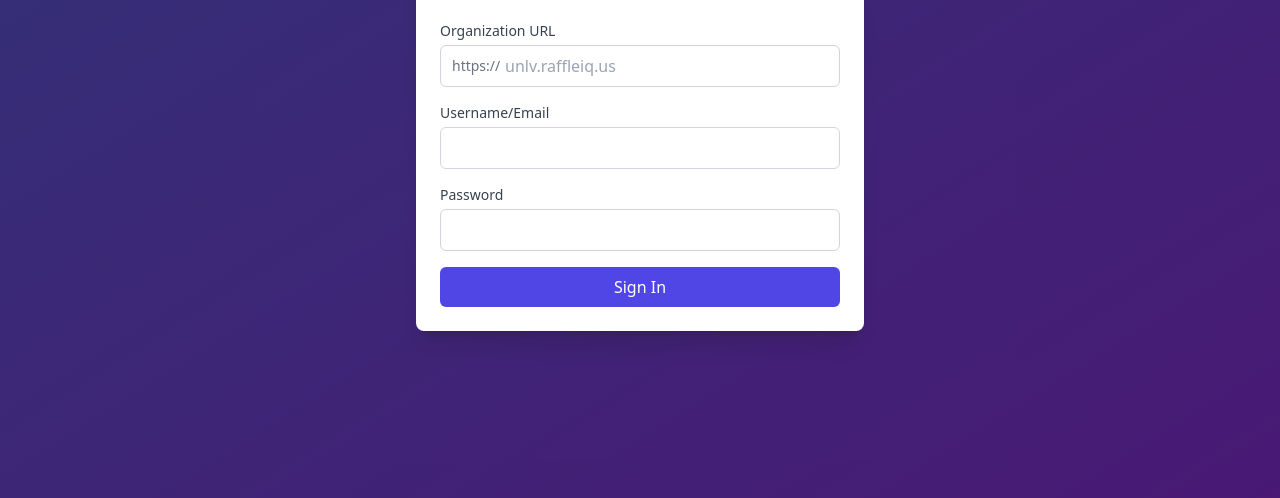
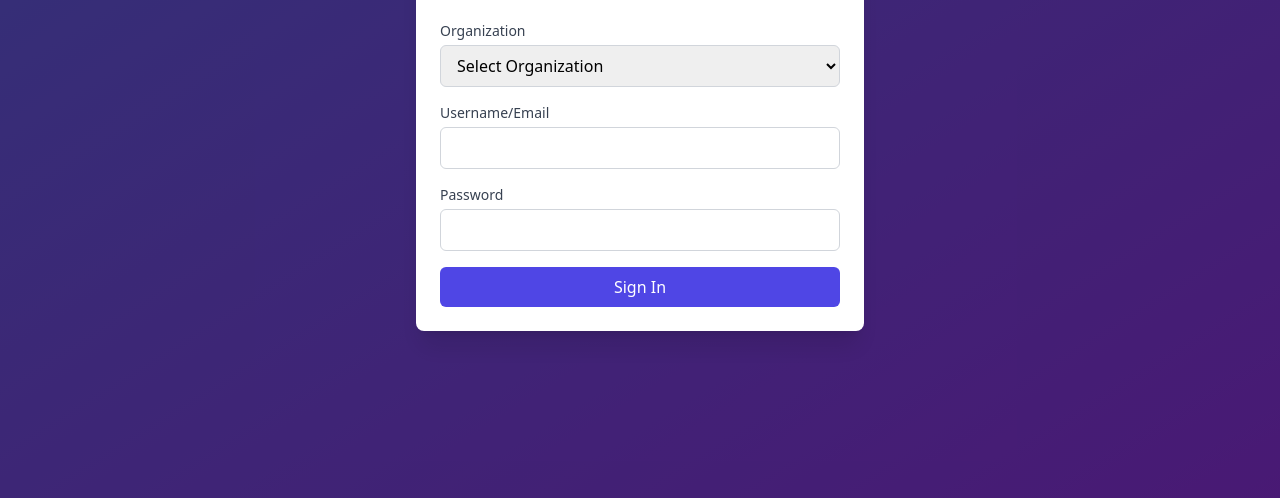
Before and after one commit to strategy9/RaffleIQ-PWA, a plain HTML site: page index.html in a window 1280 px wide. Shown: the part 302-800 px from the top of the page. Drawn offline with nearby package versions, Linux system fonts and the light colour scheme.

Commit message:
login dropdown

```diff
--- a/index.html
+++ b/index.html
@@ -168,23 +168,24 @@
 
                             <form id="loginForm" class="space-y-4">
                                 <div>
-                                    <label class="block text-sm font-medium text-gray-700 mb-1">Organization URL</label>
-                                    <div class="relative">
-                                        <div class="absolute inset-y-0 left-0 pl-3 flex items-center pointer-events-none">
-                                            <span class="text-gray-500 text-sm">https://</span>
-                                        </div>
-                                        <input type="text" id="tenantUrl" class="block w-full pl-16 pr-3 py-2 border border-gray-300 rounded-md" placeholder="unlv.raffleiq.us" required>
-                                    </div>
+                                    <label class="block text-sm font-medium text-gray-700 mb-1">Organization</label>
+                                    <select id="tenantSelect" class="block w-full px-3 py-2 border border-gray-300 rounded-md focus:ring-indigo-500 focus:border-indigo-500" required>
+                                        <option value="">Select Organization</option>
+                                        <option value="unlv">UNLV</option>
+                                        <option value="olemiss">Ole Miss</option>
+                                        <option value="default">Default</option>
+                                    </select>
+                                    <p class="mt-1 text-xs text-gray-500" id="selectedUrl"></p>
                                 </div>
 
                                 <div>
                                     <label class="block text-sm font-medium text-gray-700 mb-1">Username/Email</label>
-                                    <input type="text" id="username" class="block w-full px-3 py-2 border border-gray-300 rounded-md" required>
+                                    <input type="text" id="username" class="block w-full px-3 py-2 border border-gray-300 rounded-md focus:ring-indigo-500 focus:border-indigo-500" required>
                                 </div>
 
                                 <div>
                                     <label class="block text-sm font-medium text-gray-700 mb-1">Password</label>
-                                    <input type="password" id="password" class="block w-full px-3 py-2 border border-gray-300 rounded-md" required>
+                                    <input type="password" id="password" class="block w-full px-3 py-2 border border-gray-300 rounded-md focus:ring-indigo-500 focus:border-indigo-500" required>
                                 </div>
 
                                 <button type="submit" id="loginSubmitBtn" class="w-full bg-indigo-600 hover:bg-indigo-700 text-white py-2 px-4 rounded-md transition-colors">
```
